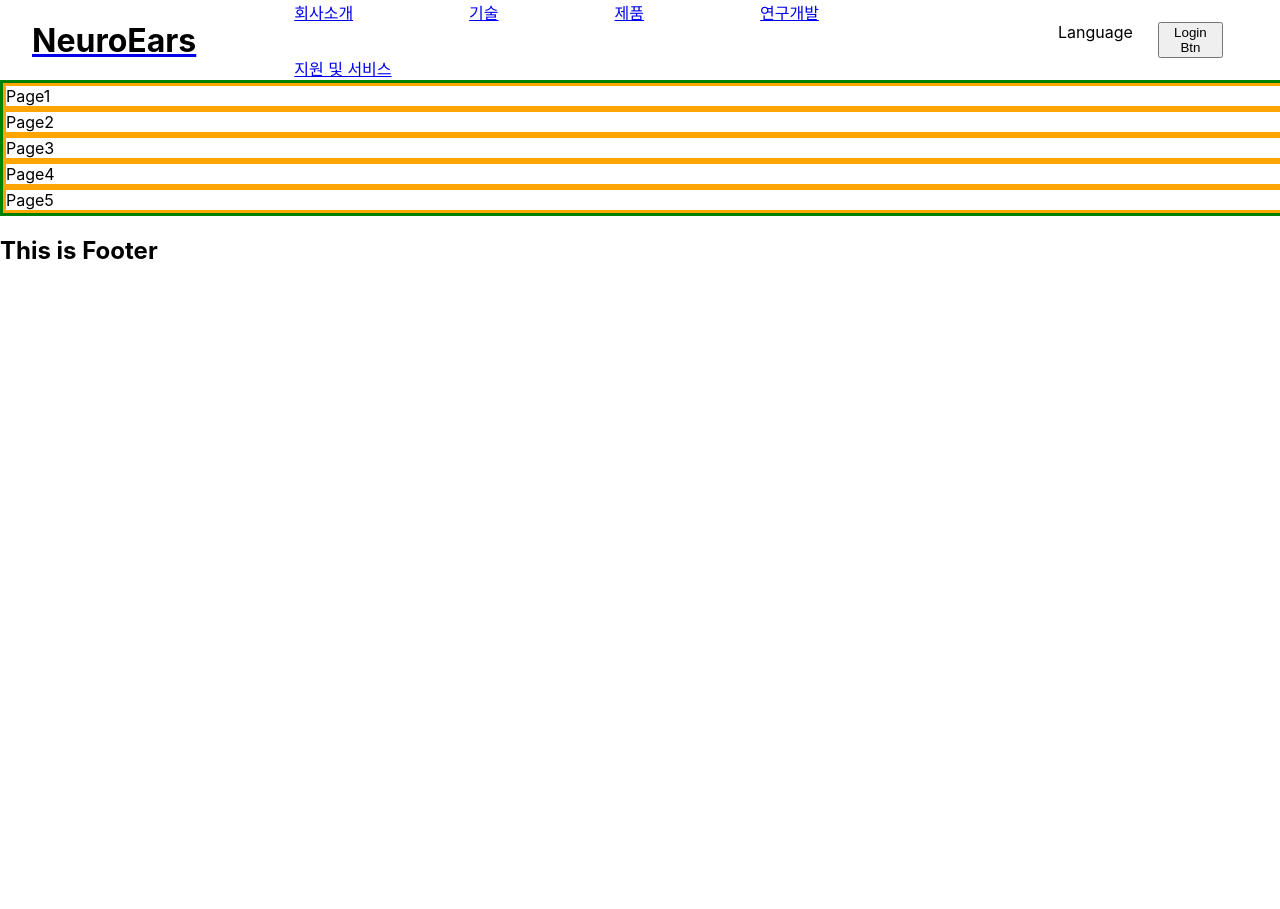
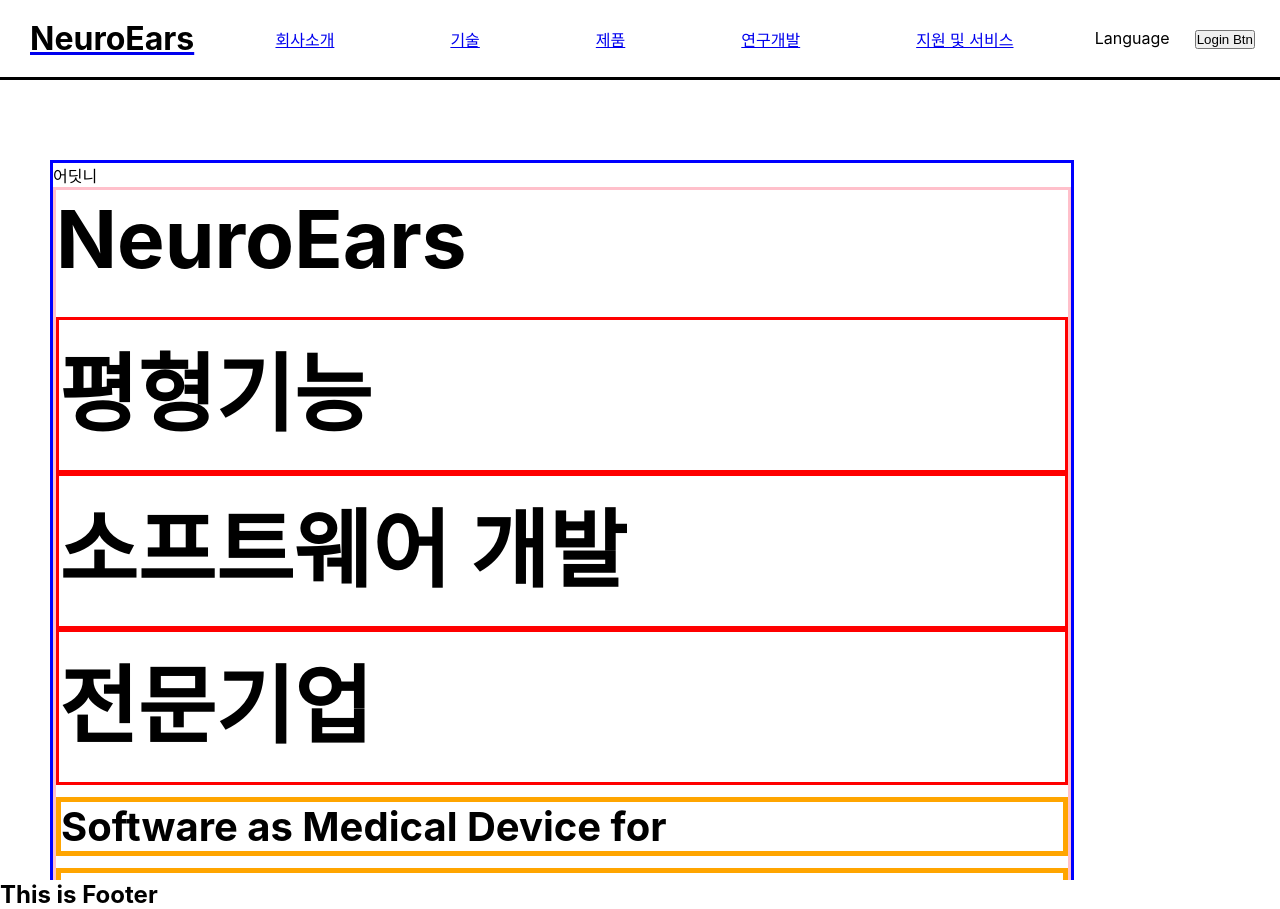
Before and after one commit to nick0726/Neuro-Hompage-backup-0630, a React (Create React App) app: page / in a window 1280 px wide. Before the commit the page ends 800 px from the top, so only its background shows below. Built offline with nearby package versions, Linux system fonts and the light colour scheme.

Commit message:
Update MainPage and Header with CSS Update

```diff
--- a/src/components/Header.css
+++ b/src/components/Header.css
@@ -1,16 +1,18 @@
 .header {
-  width: 95%;
+  width: 100%;
   height: 80px;
   margin: 0 auto;
   display: flex;
   justify-content: space-between;
   align-items: center;
+  border-bottom: 3px solid black;
 }
 
 .header h1 {
   text-decoration: none;
   /* color: #fff; */
   color: black;
+  padding-left: 30px;
 }
 
 .header .menu-nav ul li {
--- a/src/pages/main/main.css
+++ b/src/pages/main/main.css
@@ -1,14 +1,86 @@
-.main {
-  border: 3px solid green;
+* {
+  margin: 0;
+  padding: 0;
+  box-sizing: border-box;
+}
+
+.body {
   width: 100%;
+  height: 100vh;
+}
+
+.main_container {
+  /* border: 3px solid green; */
+  width: 100%;
+  height: 100vh;
   display: block;
   position: relative;
   overflow: hidden;
 }
 
-.item {
-  border: 3px solid orange;
-  width: 100%;
+.main_container_content {
+  width: 80%;
+  height: 100vh;
+  display: inline-block;
   background-size: cover;
+  overflow: hidden;
+  border: 3px solid blue;
+  margin: 80px 50px;
   /* background-position: center; */
+
 }
+
+.main_container_content_navigator{
+  width: 20%;
+  height: 100vh;
+  border: 8px solid rgb(0, 255, 89);
+  display: flex;
+}
+
+.mainpage_page1_title {
+  border: 3px solid pink;
+  animation: slideUp .8s ease-in-out forwards .8s;
+}
+
+.mainpage_page1_title h1 {
+  font-size: 80px;
+  margin: 0 0 30px;
+}
+
+.mainpage_page1_title h4 {
+  border: 3px solid red;
+  line-height: 150px;
+  font-size: 85px;
+  animation: slideUp .8s ease-in-out forwards .8s;
+}
+
+.mainpage_page1_subtitle h5 {
+  border: 5px solid orange;
+  font-size: 40px;
+  margin-top: 12px;
+}
+
+.mainpage_page1_btn button {
+  justify-content: center;
+  align-items: center;
+  text-align: left;
+  padding-left: 30px;
+  width: 325px;
+  height: 80px;
+  font-size: 25px;
+  background-color: transparent;
+  color: white;
+  border: 2px solid rgb(194, 194, 194);
+  border-radius: 5px;
+  cursor: pointer;
+  margin-top: 1rem;
+  transition: 0.7s ease;
+  text-decoration-line: none;
+  text-shadow: 3px 3px #212121;
+}
+
+.mainpage_page1_btn button:hover {
+  background: whitesmoke;
+  color: rgb(92, 92, 92);
+  text-shadow: 1px 1px #c5c5c5;
+}
--- a/src/pages/main/main.js
+++ b/src/pages/main/main.js
@@ -7,12 +7,30 @@
   return (
     <>
       <Header />
-      <div className='main'>
-        <div className='item'>Page1</div>
-        <div className='item'>Page2</div>
-        <div className='item'>Page3</div>
-        <div className='item'>Page4</div>
-        <div className='item'>Page5</div>
+      <div className='main_container'>
+        <div className='main_container_content'>
+          <div className='main_container_navigator'>
+            어딧니
+            <div className='mainpage_page1_title'>
+              <h1>NeuroEars</h1>
+              <h4>평형기능</h4>
+              <h4>소프트웨어 개발</h4>
+              <h4>전문기업</h4>
+              <div className='mainpage_page1_subtitle'>
+                <h5>Software as Medical Device for</h5>
+                <h5>Vestibular function tests and rehabilitation</h5>
+              </div>
+            </div>
+            <div className='mainpage_page1_btn'>
+              <button>문의하기</button>
+            </div>
+          </div>
+        </div>
+
+        <div className='main'>Page2</div>
+        <div className='main'>Page3</div>
+        <div className='main'>Page4</div>
+        <div className='main'>Page5</div>
       </div>
       <Footer />
     </>
```
